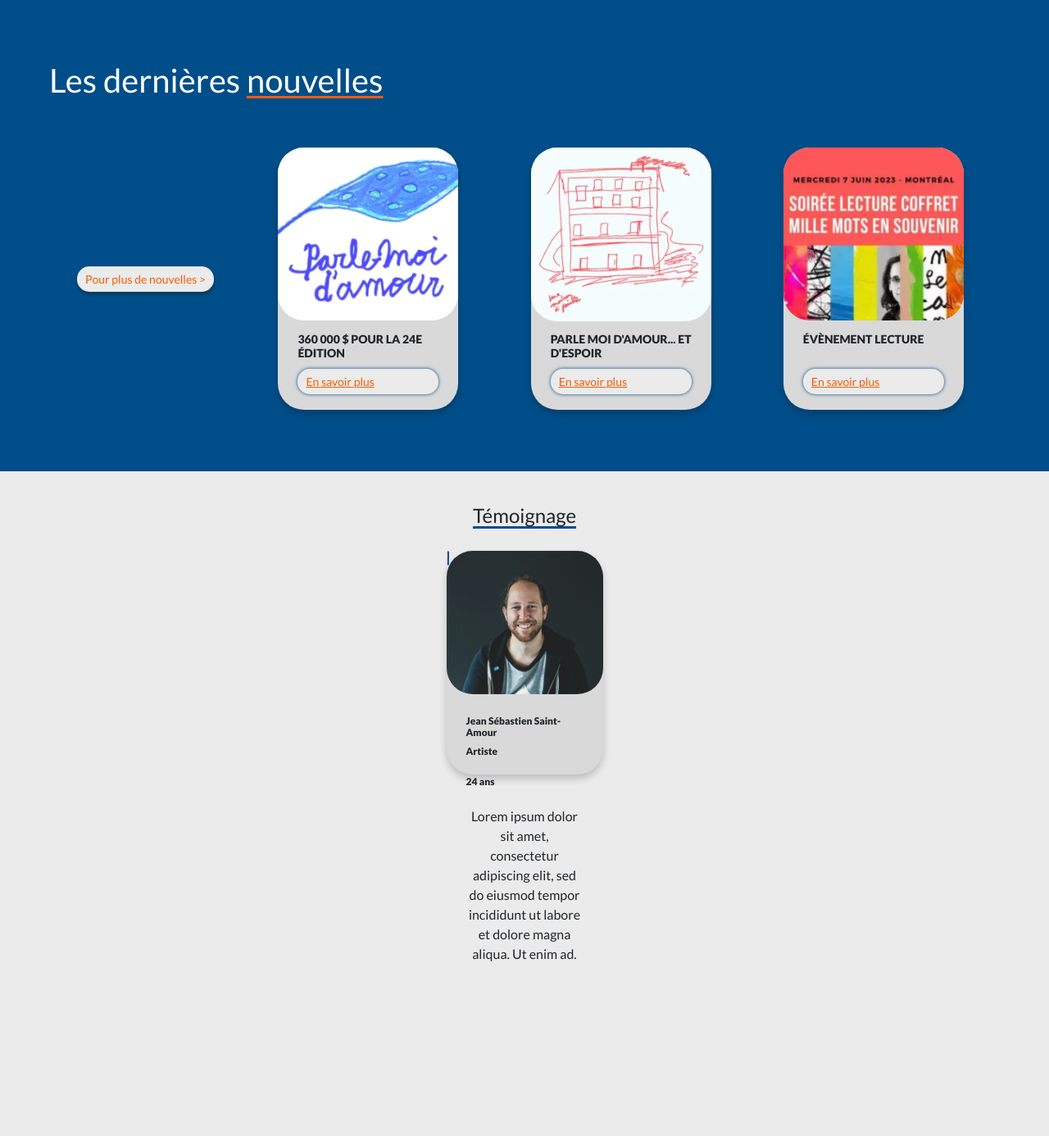
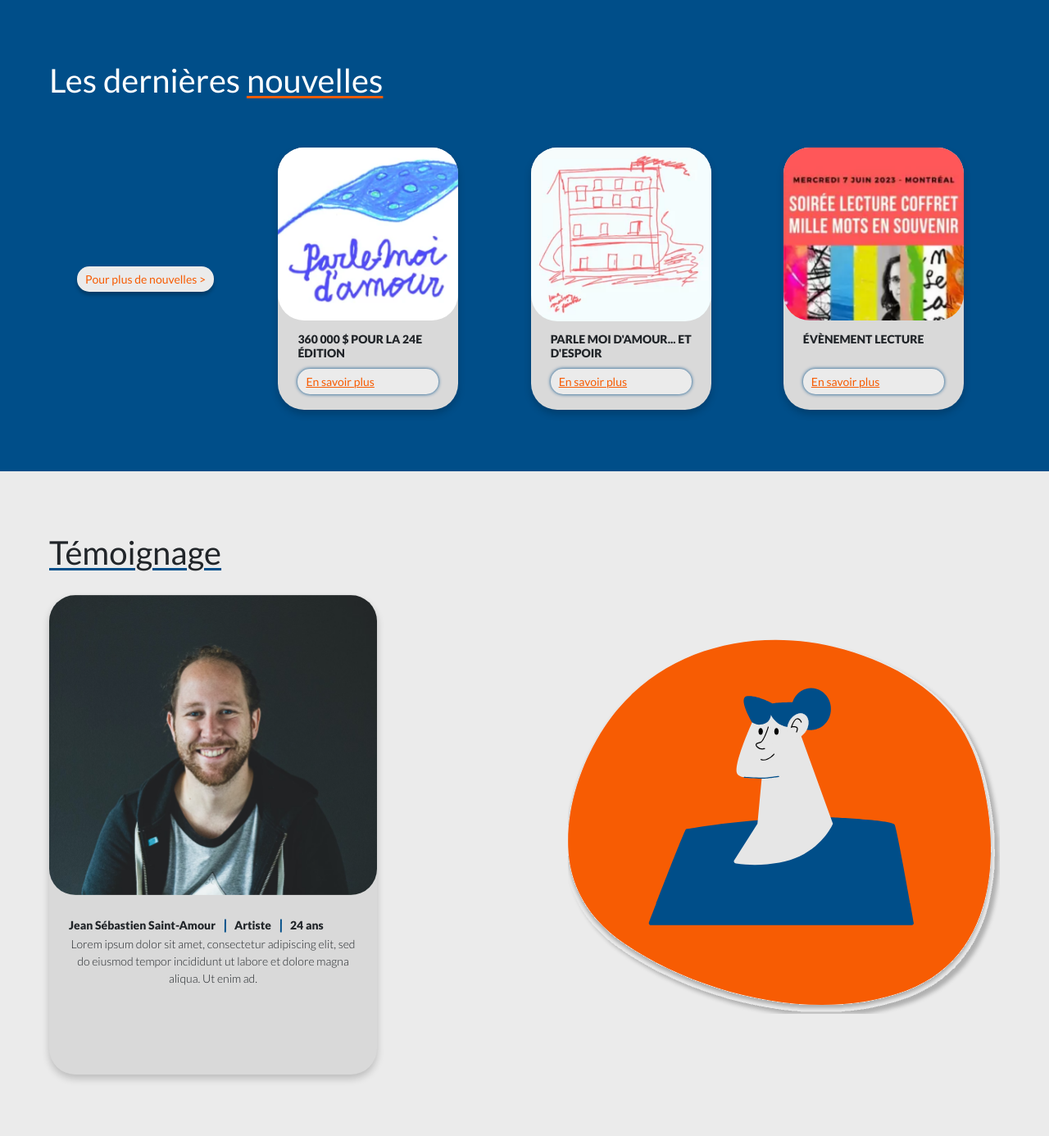
Before and after one commit to etennecharron/les_impatients-les_chaussures_kakis, a PHP site: page / in a window 1280 px wide. Shown: the part 2201-3587 px from the top of the page at 82% size. Before the commit the page ends 3374 px from the top, so only its background shows below. Run offline with PHP 8.4, Linux system fonts and the light colour scheme.

Commit message:
temoignage_v_telephone_tablette_ordinateur
j'ai terminer la version tablette. telephone et ordinateur de la sectiont témoignage.

```diff
--- a/css/partials/_cartes.scss
+++ b/css/partials/_cartes.scss
@@ -13,7 +13,7 @@
     width:191px;
     height:273px;
     padding-top: 185px;
-    img{
+    img:nth-child(1){
         border-radius: 2em;
         position: absolute;
         top:0;
--- a/css/style.css
+++ b/css/style.css
@@ -652,7 +652,7 @@ font-weight: 900; = black
   height: 273px;
   padding-top: 185px;
 }
-.nouvelles__content .card img {
+.nouvelles__content .card img:nth-child(1) {
   border-radius: 2em;
   position: absolute;
   top: 0;
@@ -769,9 +769,11 @@ font-weight: 900; = black
   font-size: 24px;
 }
 .temoignage__content {
+  width: 100%;
   display: flex;
   justify-content: center;
   align-items: center;
+  justify-content: space-around;
 }
 .temoignage__content .card {
   position: relative;
@@ -786,8 +788,11 @@ font-weight: 900; = black
   width: 191px;
   height: 273px;
   padding-top: 185px;
+  width: 240px;
+  height: 330px;
+  padding-top: 230px;
 }
-.temoignage__content .card img {
+.temoignage__content .card img:nth-child(1) {
   border-radius: 2em;
   position: absolute;
   top: 0;
@@ -817,13 +822,78 @@ font-weight: 900; = black
   font-size: 8px;
   text-underline-offset: 1px;
 }
-.temoignage__content .card .ide h4 {
+.temoignage__content .card .identiter {
+  display: flex;
+  flex-direction: row;
+}
+.temoignage__content .card .identiter img {
+  width: 11px;
+  height: 7px;
+}
+.temoignage__content .card .identiter h4 {
   font-size: 8px;
+  font-weight: 900;
+  margin: 0;
+  height: 20px;
 }
-.temoignage__content img:nth-child(2) {
+.temoignage__content .card p {
+  font-size: 8px;
+  font-weight: 300;
+}
+.temoignage__content .imgCoter {
   display: none;
 }
 
+@media (min-width: 768px) {
+  .temoignage {
+    padding: 57px 50px;
+    display: flex;
+  }
+  .temoignage h2 {
+    font-size: 30px;
+    align-self: flex-start;
+  }
+  .temoignage__content {
+    justify-content: space-between;
+  }
+  .temoignage__content .imgCoter {
+    display: block;
+    width: 378px;
+    height: 304px;
+  }
+}
+@media (min-width: 1200px) {
+  .temoignage {
+    padding: 75px 60px;
+    display: flex;
+  }
+  .temoignage h2 {
+    font-size: 40px;
+  }
+  .temoignage__content {
+    justify-content: space-between;
+  }
+  .temoignage__content .card {
+    width: 400px;
+    height: 585px;
+    padding-top: 379px;
+  }
+  .temoignage__content .card .identiter h4 {
+    font-size: 14px;
+  }
+  .temoignage__content .card .identiter img {
+    width: 23px;
+    height: 17px;
+  }
+  .temoignage__content .card p {
+    font-size: 14px;
+  }
+  .temoignage__content .imgCoter {
+    display: block;
+    width: 531px;
+    height: 522px;
+  }
+}
 /*****************FIN TÉMOIGNAGE***********************/
 .espace {
   display: none;
--- a/css/style.scss
+++ b/css/style.scss
@@ -583,21 +583,95 @@ button{
         font-size: 24px;
     }
     &__content{
+        width: 100%;
         display: flex;
         justify-content: center;
         align-items: center;
+        justify-content: space-around;
         .card{
             @include cartes.carte;
-            .ide
-            h4{
+            width:240px;
+            height:330px;
+            padding-top: 230px;
+            .identiter{
+                display: flex;
+                flex-direction: row;
+                img{
+                    width: 11px;
+                    height: 7px;
+                }
+                h4{
+                    font-size:8px;
+                    font-weight: 900;
+                    margin:0;
+                    height:20px;
+                }
+            }
+            p{
                 font-size:8px;
+                font-weight: 300;
             }
         }
-        img:nth-child(2){
+        .imgCoter{
             display: none;
         }
     }
 }
+
+
+@media (min-width:768px){
+    .temoignage{
+        @include sections.sectionsTablette;
+        h2{
+            font-size: 30px;
+            align-self: flex-start;
+        }
+        &__content{
+            justify-content: space-between;
+            .imgCoter{
+                display: block;
+                width: 378px;
+                height: 304px;
+            }
+        }
+    }
+}
+
+
+@media (min-width:1200px){
+    .temoignage{
+        @include sections.sectionsOrdinateur;
+        h2{
+            font-size: 40px;
+        }
+        &__content{
+            justify-content: space-between;
+            .card{
+                width: 400px;
+                height:585px;
+                padding-top: 379px;
+                .identiter{
+                    h4{
+                        font-size: 14px;
+                    }
+                    img{
+                        width: 23px;
+                        height: 17px;
+                    }
+                }
+                p{
+                    font-size: 14px;
+                }
+            }
+            .imgCoter{
+                display: block;
+                width: 531px;
+                height: 522px;
+            }
+        }
+    }
+}
+
 /*****************FIN TÉMOIGNAGE***********************/
 .espace{
     display: none;
--- a/index.html
+++ b/index.html
@@ -311,13 +311,19 @@
                         <img src="assets/images/img_carte_temoignage.png" class="card-img-top" alt="...">
                         <div class="card-body">
                             <div class="identiter">
-                          <h4 class="card-title">Jean Sébastien Saint-Amour</h4> <img src="assets/images/ligne_separation.svg" alt=""><h4 class="card-title">Artiste</h4><img src="assets/images/ligne_separation.svg" alt=""> <h4 class="card-title">24 ans</h4></div>
-                          <p class="card-text">Lorem ipsum dolor sit amet, consectetur adipiscing elit, sed do eiusmod tempor incididunt ut
-                            labore et dolore magna aliqua. Ut enim ad.</p>
+                                <h4 class="card-title">Jean Sébastien Saint-Amour</h4>
+                                <img src="assets/images/ligne_separation.svg" alt="">
+                                <h4 class="card-title">Artiste</h4>
+                                <img src="assets/images/ligne_separation.svg" alt="">
+                                <h4 class="card-title">24 ans</h4>
+                            </div>
+                            <p class="card-text">Lorem ipsum dolor sit amet, consectetur adipiscing elit, sed do eiusmod
+                                tempor incididunt ut
+                                labore et dolore magna aliqua. Ut enim ad.</p>
                         </div>
-                      </div>
+                    </div>
 
-                    <img src="assets/images/personnage04.svg" alt="image de coté">
+                    <img class="imgCoter" src="assets/images/personnage04.svg" alt="image de coté">
                 </div>
             </section>
 
```
Also changed, not shown: 1 other file.
